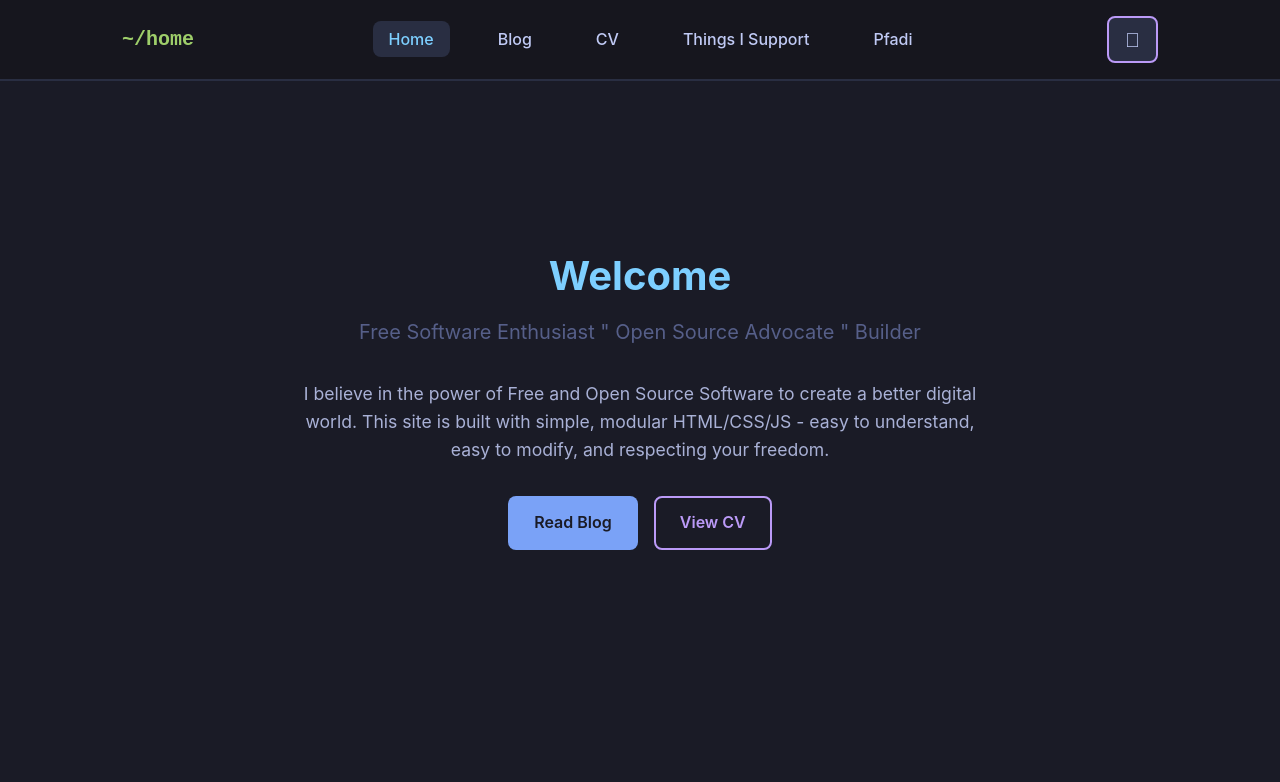
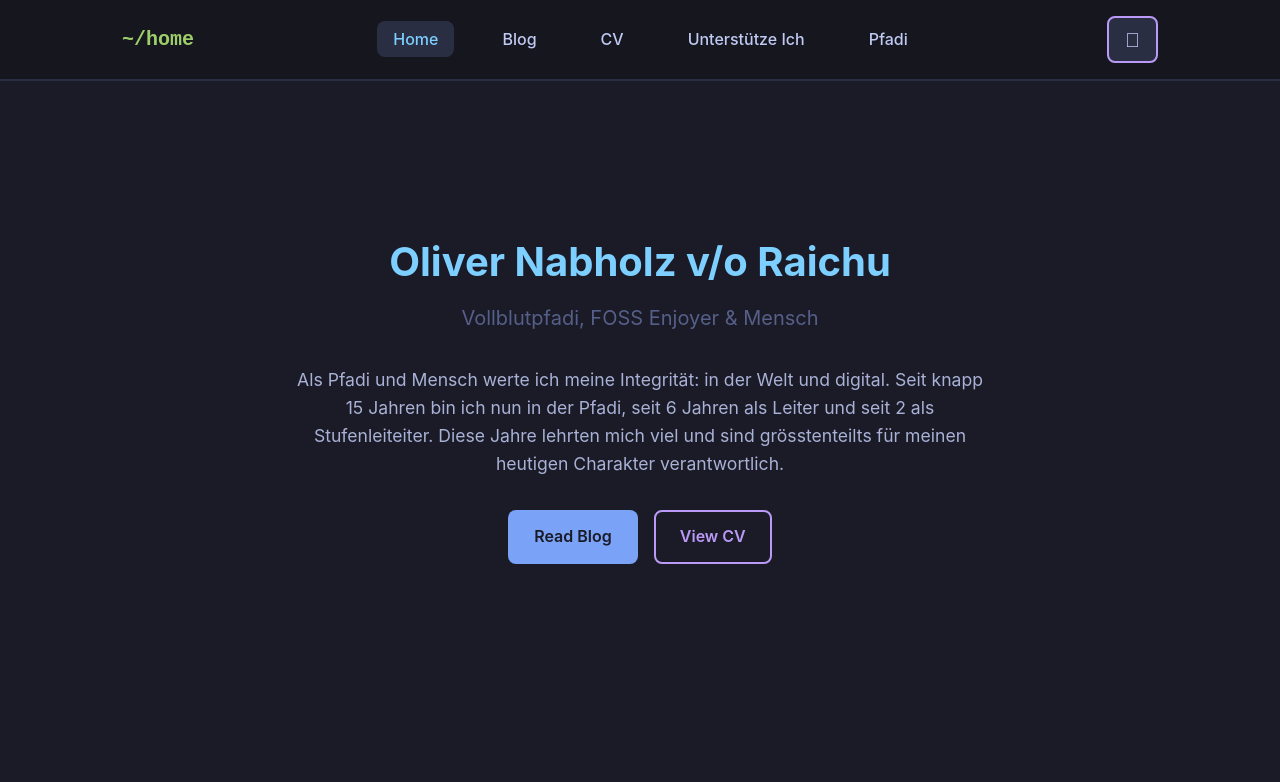
Before and after one commit to Condigium/Pers_Website, a plain HTML site: page index.html in a window 1280 px wide. Shown: the top 782 px of the page. Drawn offline with Linux system fonts and the light colour scheme.

Commit message:
Changed Welcome Msg

```diff
--- a/index.html
+++ b/index.html
@@ -3,7 +3,7 @@
 <head>
     <meta charset="UTF-8">
     <meta name="viewport" content="width=device-width, initial-scale=1.0">
-    <title>Personal Website - FOSS Supporter</title>
+    <title>Oliver 󱌃 Nabholz</title>
     <link rel="stylesheet" href="styles.css">
     <meta name="description" content="Personal website showcasing blog, CV, and support for Free and Open Source Software">
 </head>
@@ -17,7 +17,7 @@
                 <li><a href="#home">Home</a></li>
                 <li><a href="#blog">Blog</a></li>
                 <li><a href="#cv">CV</a></li>
-                <li><a href="#support">Things I Support</a></li>
+                <li><a href="#support">Unterstütze Ich</a></li>
                 <li><a href="#pfadi">Pfadi</a></li>
             </ul>
             <button id="theme-toggle" class="theme-btn" aria-label="Toggle theme">
@@ -29,12 +29,10 @@
     <!-- Home Section -->
     <section id="home" class="section hero">
         <div class="container">
-            <h1 class="glitch" data-text="Welcome">Welcome</h1>
-            <p class="subtitle">Free Software Enthusiast " Open Source Advocate " Builder</p>
+            <h1 class="glitch" data-text="Oliver Nabholz v/o Raichu">Oliver Nabholz v/o Raichu</h1>
+            <p class="subtitle">Vollblutpfadi, FOSS Enjoyer & Mensch</p>
             <p class="intro">
-                I believe in the power of Free and Open Source Software to create a better digital world.
-                This site is built with simple, modular HTML/CSS/JS - easy to understand, easy to modify,
-                and respecting your freedom.
+                Als Pfadi und Mensch werte ich meine Integrität: in der Welt und digital. Seit knapp 15 Jahren bin ich nun in der Pfadi, seit 6 Jahren als Leiter und seit 2 als Stufenleiteiter. Diese Jahre lehrten mich viel und sind grösstenteilts für meinen heutigen Charakter verantwortlich.
             </p>
             <div class="cta-buttons">
                 <a href="#blog" class="btn btn-primary">Read Blog</a>
```
